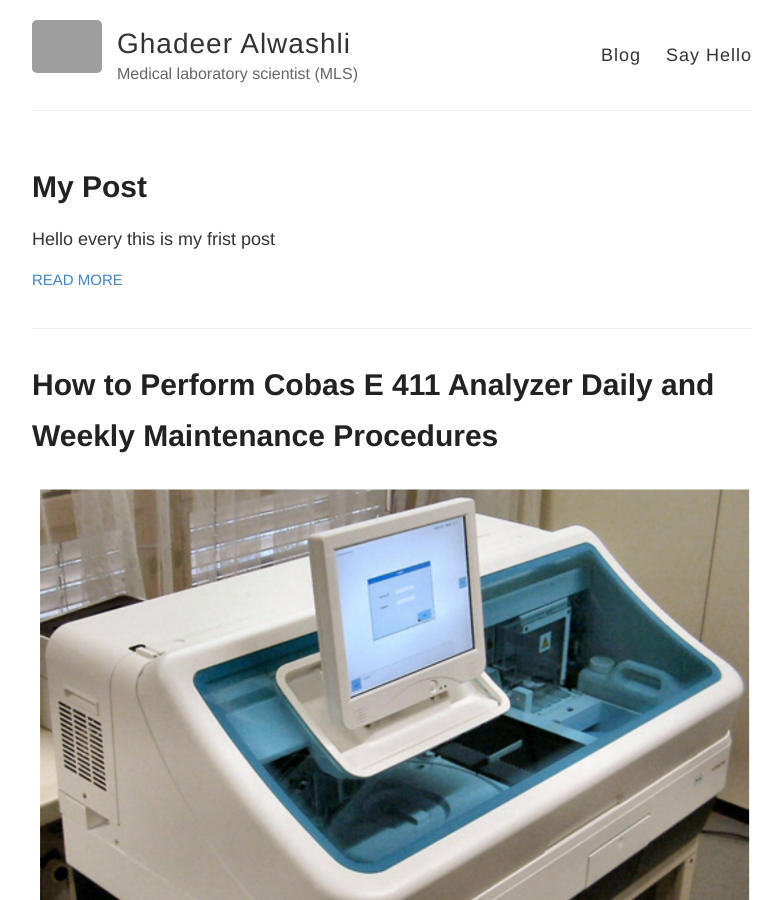
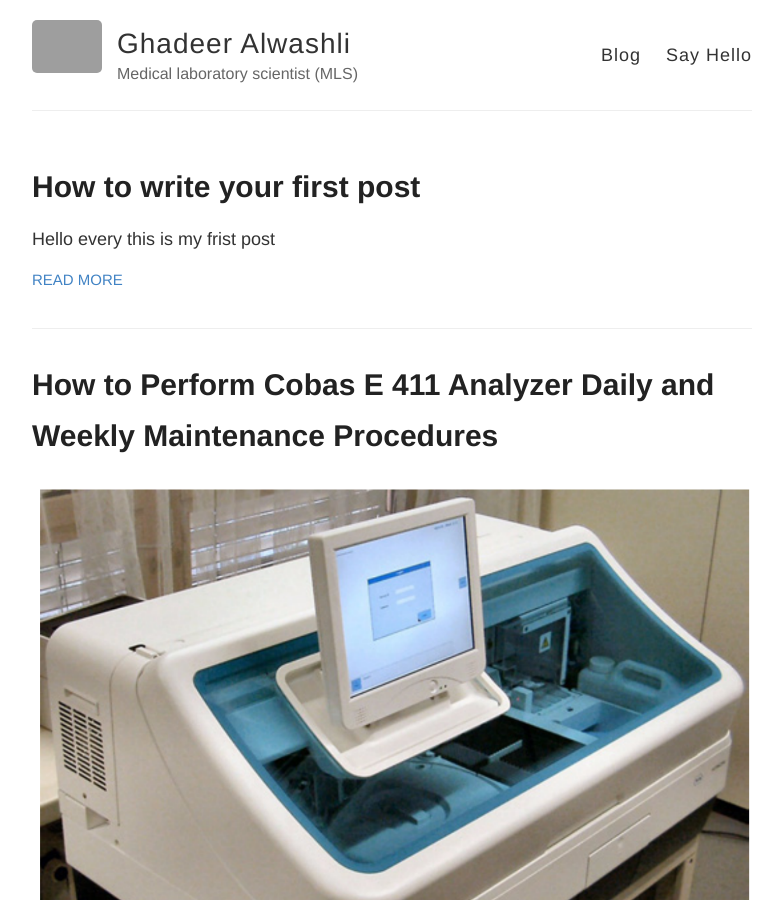
Before and after one commit to ghadeerga/ghadeerga.github.io, a Jekyll site: the page built from index.html, in a window 1280 px wide and 900 px high. Shown: the whole window, without its empty margins (248-1030 px from the left). Built offline with Jekyll 4.4.1, drawn with Linux system fonts in a browser that asks for light colours; grey boxes are pictures that could not be loaded.

Commit message:
Update 2020-09-12-my-post.md

```diff
--- a/_posts/2020-09-12-my-post.md
+++ b/_posts/2020-09-12-my-post.md
@@ -1,6 +1,6 @@
 ---
 layout: post
-title: My Post
+title: How to write your first post
 ---
 
 Hello every this is my frist post
```
